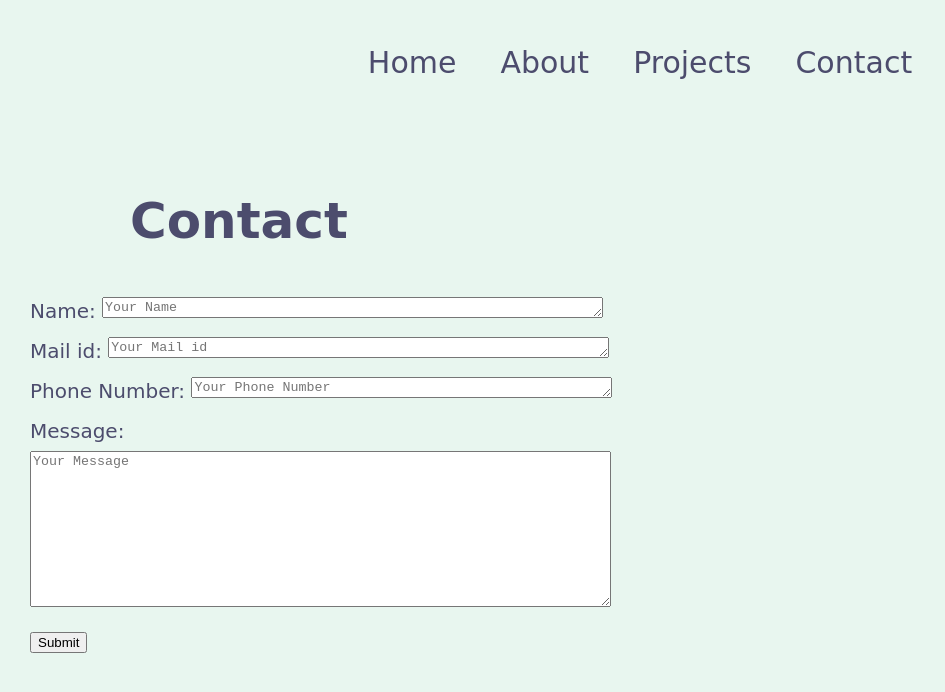
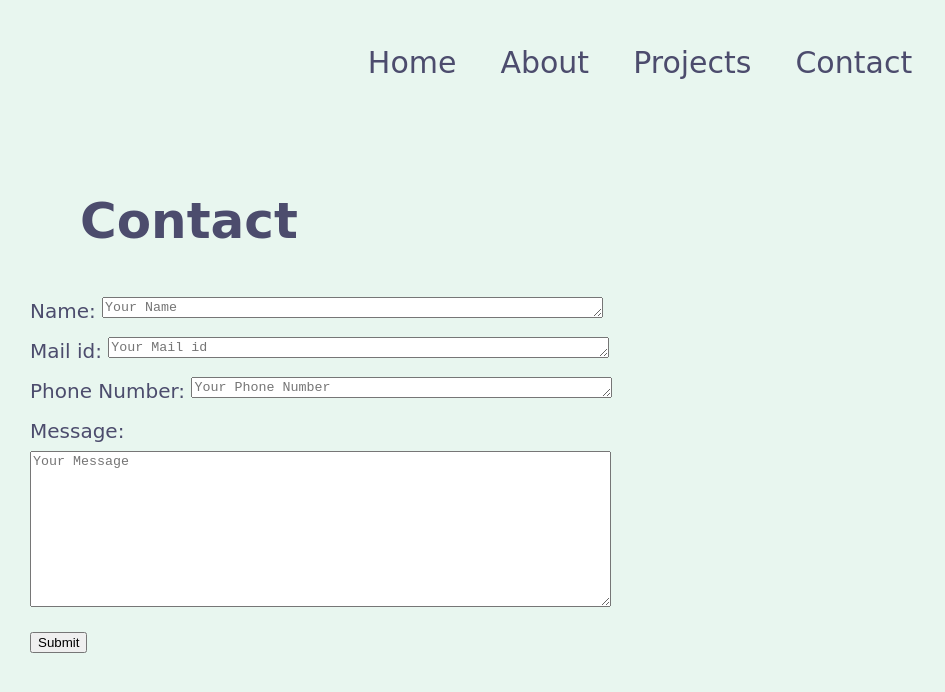
Before and after one commit to nishkalareddy/personal_site, a plain HTML site: page Contact.html in a window 1280 px wide. Shown: the whole page, without its empty margins (0-945 px from the left). Drawn offline with Linux system fonts and the light colour scheme.

Commit message:
Update Contact.html

```diff
--- a/Contact.html
+++ b/Contact.html
@@ -13,7 +13,7 @@
     <a href="Contact.html">Contact</a>
     </div>
     <div class="cat">
-      <h2 style="text-align:left; margin-left:100px;">Contact</h2>
+      <h2 style="text-align:left; margin-left:50px;">Contact</h2>
       <div class="nish">
         <form class="" action="index.html" method="post">
           <label for="">Name:</label>
```
